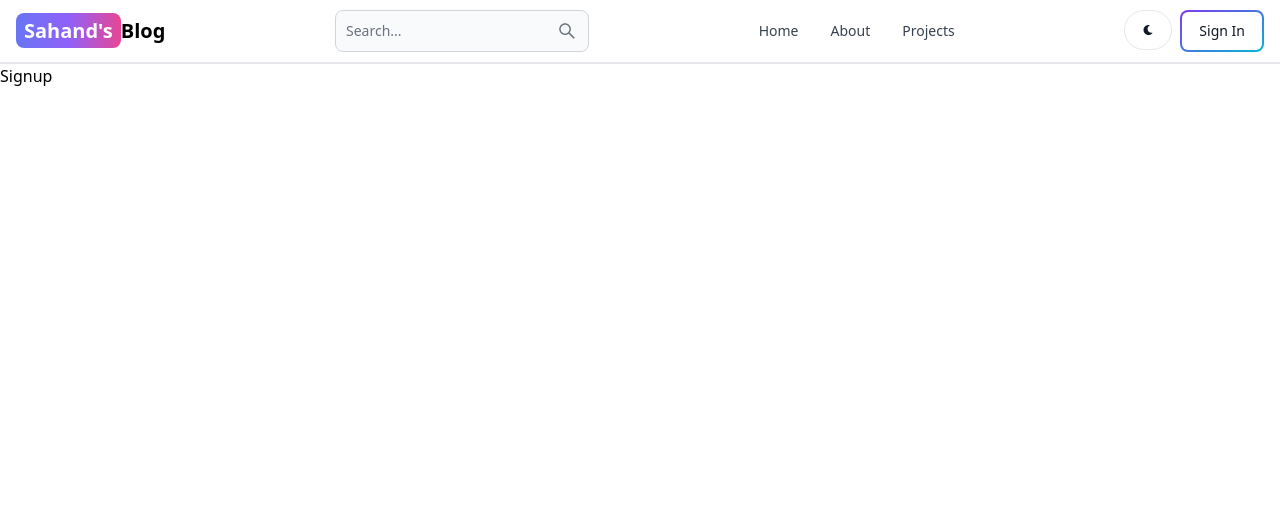
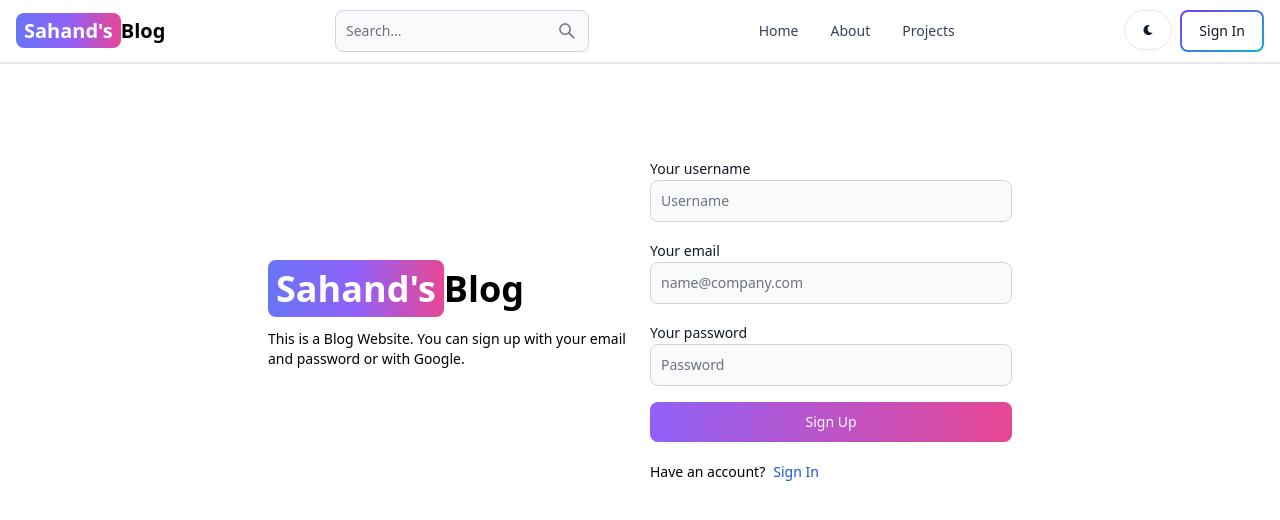
Before and after one commit to talalhassan965/Talal-Blog, a React (Vite) app in the folder client/: page /sign-up in a window 1280 px wide. Shown: the top 520 px of the page. Built offline with nearby package versions, Linux system fonts and the light colour scheme.

Commit message:
create sign up page ui

```diff
--- a/client/src/pages/Signup.jsx
+++ b/client/src/pages/Signup.jsx
@@ -1,10 +1,50 @@
-import React from 'react'
+import { Label, TextInput, Button } from "flowbite-react";
+import { Link } from "react-router-dom";
+export default function Signup() {
+  return (
+    <div className="min-h-screen mt-20">
+      <div className="flex p-3 max-w-3xl mx-auto flex-col md:flex-row md:items-center gap-5">
+        {/* left side */}
+        <div className="flex-1">
+          <Link to={"/"} className="font-bold dark:text-white text-4xl">
+            <span className="px-2 py-1 bg-gradient-to-r from-indigo-500 via-purple-500 to-pink-500 rounded-lg text-white">
+              Sahand's
+            </span>
+            Blog
+          </Link>
+          <p className="text-sm mt-5">
+            This is a Blog Website. You can sign up with your email and password
+            or with Google.
+          </p>
+        </div>
 
-const Signup = () => {
-  return (
-
-    <div>Signup</div>
-)
+        {/* right side */}
+        <div className="flex-1">
+          <form className="flex flex-col gap-4">
+            <div className="">
+              <Label value="Your username" />
+              <TextInput type="text" placeholder="Username" id="username" />
+            </div>
+            <div className="">
+              <Label value="Your email" />
+              <TextInput type="text" placeholder="name@company.com" id="email" />
+            </div>
+            <div className="">
+              <Label value="Your password" />
+              <TextInput type="text" placeholder="Password" id="password" />
+            </div>
+            <Button gradientDuoTone="purpleToPink" type="submit">
+              Sign Up
+            </Button>
+          </form>
+          <div className="flex gap-2 mt-5 text-sm">
+            <span>Have an account?</span>
+            <Link to="/sign-in" className="text-blue-700">
+              Sign In
+            </Link>
+          </div>
+        </div>
+      </div>
+    </div>
+  );
 }
-
-export default Signup
```
